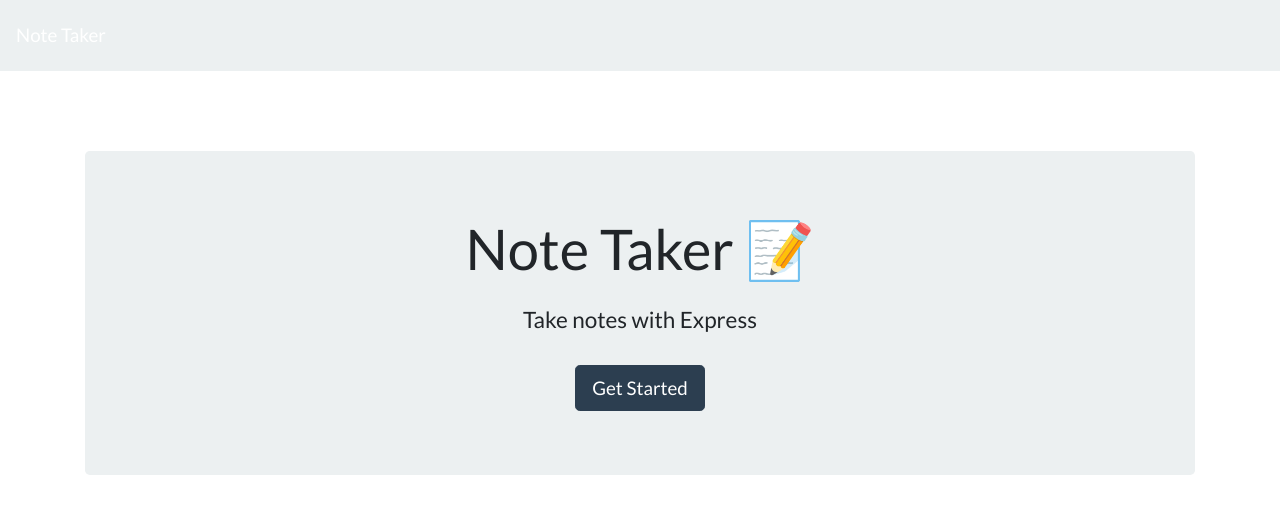
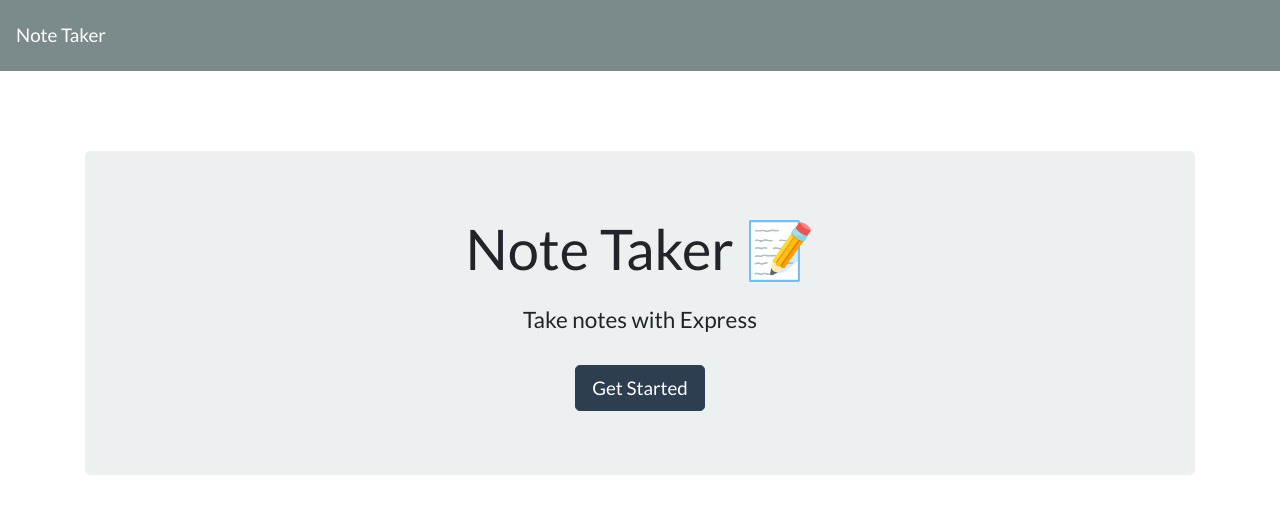
Before and after one commit to jdalefoskey/Note-Taker, a website: page public/index.html in a window 1280 px wide. Drawn offline with nearby package versions, Linux system fonts and the light colour scheme; no server answers.

Commit message:
updated css

```diff
--- a/public/index.html
+++ b/public/index.html
@@ -12,7 +12,7 @@
   </head>
 
   <body>
-    <nav class="navbar navbar-dark bg-light">
+    <nav class="navbar navbar-dark bg-dark">
       <a class="navbar-brand" href="/">Note Taker </a>
     </nav>
     <div class="container">
```
Also changed, not shown: public/notes.html (+1 -1 lines).
